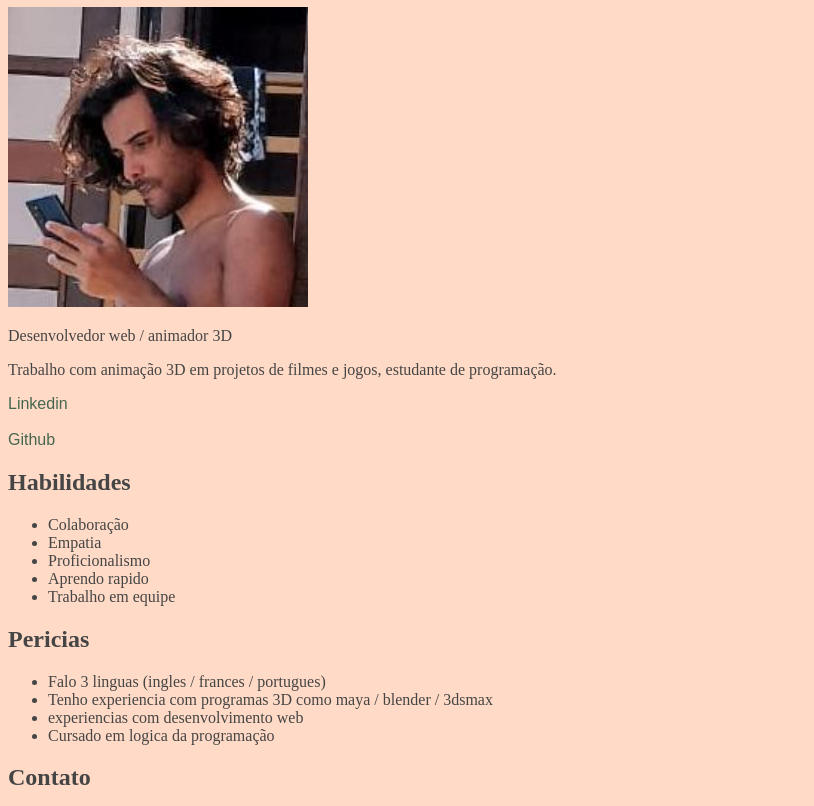
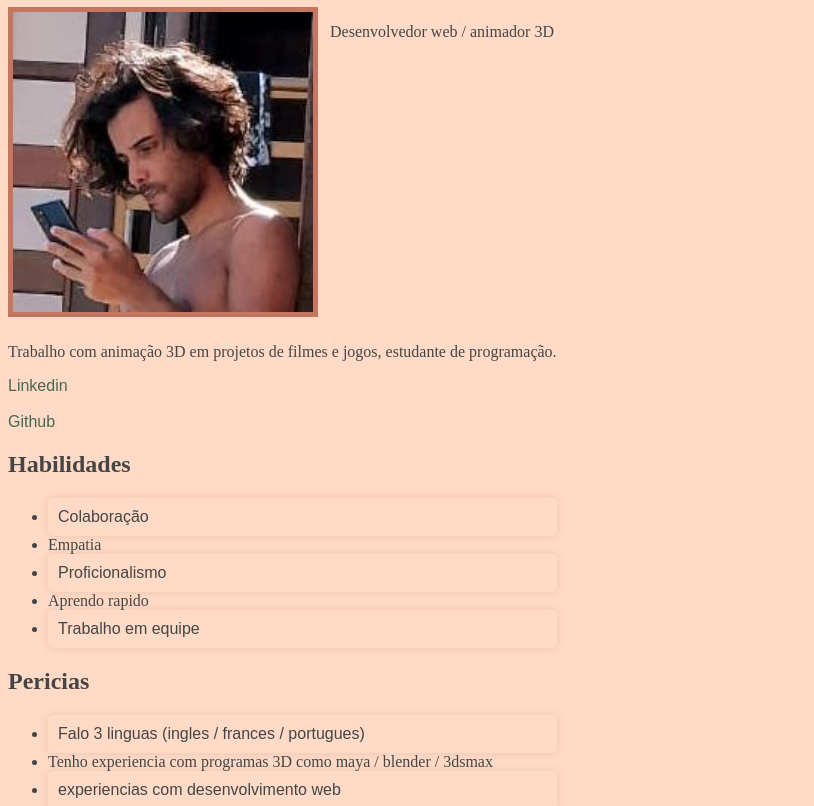
Before and after one commit to T-Quaresma/taua-quaresma.github.io, a plain HTML site: page index.html in a window 1280 px wide. Shown: the part 73-879 px from the top of the page, without its empty margins (0-814 px from the left). Drawn offline with Linux system fonts and the light colour scheme.

Commit message:
new exercice dia 3

```diff
--- a/index.html
+++ b/index.html
@@ -9,7 +9,8 @@
 <body>
     <h1>Tauã Quaresma</h1>
     <img src="./taua.jpg" alt="foto" width="300" height="300">
-    <p>Desenvolvedor web / animador 3D</p>
+    <p class="descricao">Desenvolvedor web / animador 3D</p>
+    <div>
     <p>Trabalho com animação 3D em projetos de filmes e jogos, estudante de programação.</p>
     <a href="https://www.linkedin.com/feed/?trk=guest_homepage-basic_nav-header-signin" target="_blank" rel="linkedin">Linkedin</a>
     <br>
@@ -17,11 +18,11 @@
     <a href="http://" target="_blank" rel="github">Github</a>
     <h2><strong>Habilidades</strong></h2>
     <ul>
-        <li>Colaboração</li>
+        <li class="impar">Colaboração</li>
         <li>Empatia</li>
-        <li>Proficionalismo</li>
+        <li class="impar">Proficionalismo</li>
         <li>Aprendo rapido</li>
-        <li>Trabalho em equipe</li>
+        <li class="impar">Trabalho em equipe</li>
     </ul>
     </h2>
     <h2>Pericias</h2>
@@ -33,5 +34,6 @@
     </ul>
     <h2>Contato</h2>
     <p>Email: tauabruno@gmail.com</p>
+    </div>
 </body>
 </html>
--- a/style.css
+++ b/style.css
@@ -6,10 +6,34 @@ body {
 h1 {
     font-family: sans-serif;
     color: #308bb5;
-    text-align: left;
+    text-align: center;
 }
 a {
     color:#46674f;
     font-family: sans-serif;
     text-decoration: none;
 }
+img {
+    position: absolute;
+    z-index: 1;
+    padding: 5px;
+    background-color: rgb(196, 118, 97);
+}
+.descricao {
+    position: absolute;
+    z-index: 2;
+    left: 330px;
+}
+div {
+    position: absolute;
+    z-index: 3;
+    top: 400px;
+}
+ul li:nth-child(odd) {
+    background-color: #FFDAC6;
+    color: #454545;
+    font-family: sans-serif;
+    padding: 10px;
+    border-radius: 5px;
+    box-shadow: 0 0 10px rgba(0, 0, 0, 0.1);
+}
```
